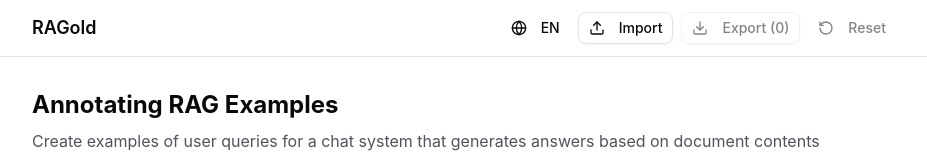
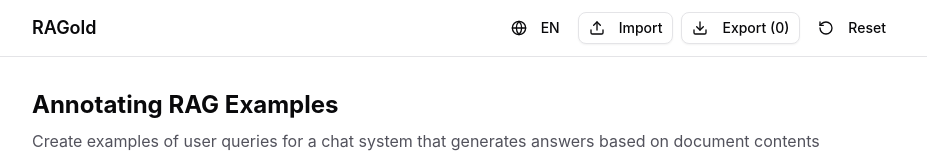
Before and after one commit to dfki-ebls/ragold, a React (Vite) app: page / in a window 1280 px wide. Shown: the top 156 px of the page, without its empty margins (176-1103 px from the left). Built offline with nearby package versions, Linux system fonts and the light colour scheme.

Commit message:
feat: simplify handling of disabled buttons

```diff
--- a/src/components/DocumentManager.tsx
+++ b/src/components/DocumentManager.tsx
@@ -48,7 +48,6 @@ export const DocumentManager = forwardRef<DocumentManagerRef>(
 
     const handleSubmit = (e: React.FormEvent) => {
       e.preventDefault();
-      if (!formData.filename.trim() || !formData.description.trim()) return;
 
       const doc: Document = {
         filename: formData.filename.trim(),
@@ -115,6 +114,7 @@ export const DocumentManager = forwardRef<DocumentManagerRef>(
                     setFormData({ ...formData, filename: e.target.value })
                   }
                   placeholder={t("documentManager.filenamePlaceholder")}
+                  required
                 />
               </div>
               <div className="space-y-2">
@@ -133,15 +133,11 @@ export const DocumentManager = forwardRef<DocumentManagerRef>(
                   }
                   placeholder={t("documentManager.descriptionPlaceholder")}
                   rows={4}
+                  required
                 />
               </div>
               <div className="flex gap-2">
-                <Button
-                  type="submit"
-                  disabled={
-                    !formData.filename.trim() || !formData.description.trim()
-                  }
-                >
+                <Button type="submit">
                   {editingId ? t("common.update") : t("common.add")}
                 </Button>
                 {editingId && (
--- a/src/components/Header.tsx
+++ b/src/components/Header.tsx
@@ -13,7 +13,6 @@ const languageLabels: Record<SupportedLanguage, string> = {
 export default function Header() {
   const { t } = useTranslation();
   const annotations = useStore((s) => s.annotations);
-  const documents = useStore((s) => s.documents);
   const author = useStore((s) => s.author);
   const project = useStore((s) => s.project);
   const language = useStore((s) => s.language);
@@ -22,15 +21,12 @@ export default function Header() {
   const [clearConfirm, setClearConfirm] = useState(false);
 
   const annotationCount = Object.keys(annotations).length;
-  const documentCount = Object.keys(documents).length;
-  const totalCount = annotationCount + documentCount;
   const isMetadataComplete = author.trim() && project.trim();
-  const canExport = annotationCount > 0 && isMetadataComplete;
 
   const handleClear = () => {
     if (clearConfirm) {
-      useStore.getState().clearAll();
-      setClearConfirm(false);
+      localStorage.removeItem("ragold-store");
+      window.location.reload();
     } else {
       setClearConfirm(true);
       setTimeout(() => setClearConfirm(false), 3000);
@@ -69,7 +65,14 @@ export default function Header() {
   };
 
   const handleExport = () => {
-    if (!canExport) return;
+    if (!isMetadataComplete) {
+      alert(t("header.exportDisabledMeta"));
+      return;
+    }
+    if (annotationCount === 0) {
+      alert(t("header.exportDisabledEmpty"));
+      return;
+    }
     useStore.getState().exportAnnotations();
   };
 
@@ -116,7 +119,6 @@ export default function Header() {
             variant="outline"
             size="sm"
             onClick={handleExport}
-            disabled={!canExport}
             title={
               !isMetadataComplete
                 ? t("header.exportDisabledMeta")
@@ -132,12 +134,7 @@ export default function Header() {
             variant={clearConfirm ? "destructive" : "ghost"}
             size="sm"
             onClick={handleClear}
-            disabled={totalCount === 0}
-            title={
-              totalCount === 0
-                ? t("header.resetDisabled")
-                : t("header.resetTooltip")
-            }
+            title={t("header.resetTooltip")}
           >
             <RotateCcw className="w-4 h-4 mr-2" />
             {clearConfirm ? t("common.confirm") : t("common.reset")}
--- a/src/i18n/locales/de.ts
+++ b/src/i18n/locales/de.ts
@@ -22,8 +22,7 @@ export const de: TranslationKeys = {
     exportTooltip: "Exportiert Annotationen und Dokumente als JSON",
     exportDisabledMeta: "Autor und Projekt müssen ausgefüllt sein",
     exportDisabledEmpty: "Keine Annotationen vorhanden",
-    resetTooltip: "Löscht alle Annotationen und Dokumente",
-    resetDisabled: "Keine Daten vorhanden",
+    resetTooltip: "Setzt die App auf den Ausgangszustand zurück",
     importSuccess: "Import abgeschlossen. {{count}} Annotation(en) geladen.",
     importEmpty: "Import abgeschlossen. Die Datei enthielt keine Annotationen.",
     importError: "Import fehlgeschlagen: {{message}}",
--- a/src/i18n/locales/en.ts
+++ b/src/i18n/locales/en.ts
@@ -20,8 +20,7 @@ export const en = {
     exportTooltip: "Export annotations and documents as JSON",
     exportDisabledMeta: "Author and project must be filled in",
     exportDisabledEmpty: "No annotations available",
-    resetTooltip: "Delete all annotations and documents",
-    resetDisabled: "No data available",
+    resetTooltip: "Reset the app to its initial state",
     importSuccess: "Import complete. {{count}} annotation(s) loaded.",
     importEmpty: "Import complete. The file contained no annotations.",
     importError: "Import failed: {{message}}",
--- a/src/lib/store.ts
+++ b/src/lib/store.ts
@@ -15,8 +15,6 @@ interface AppState extends AnnotationData {
   addAnnotation: (data: Annotation) => string;
   updateAnnotation: (id: string, data: Annotation) => void;
   deleteAnnotation: (id: string) => void;
-  clearAll: () => void;
-
   addDocument: (data: Document) => string;
   updateDocument: (id: string, data: Document) => void;
   deleteDocument: (id: string) => void;
@@ -71,8 +69,6 @@ export const useStore = create<AppState>()(
           return { annotations: rest };
         });
       },
-
-      clearAll: () => set({ annotations: {}, documents: {} }),
 
       addDocument: (data) => {
         const id = uuidv1();
```
